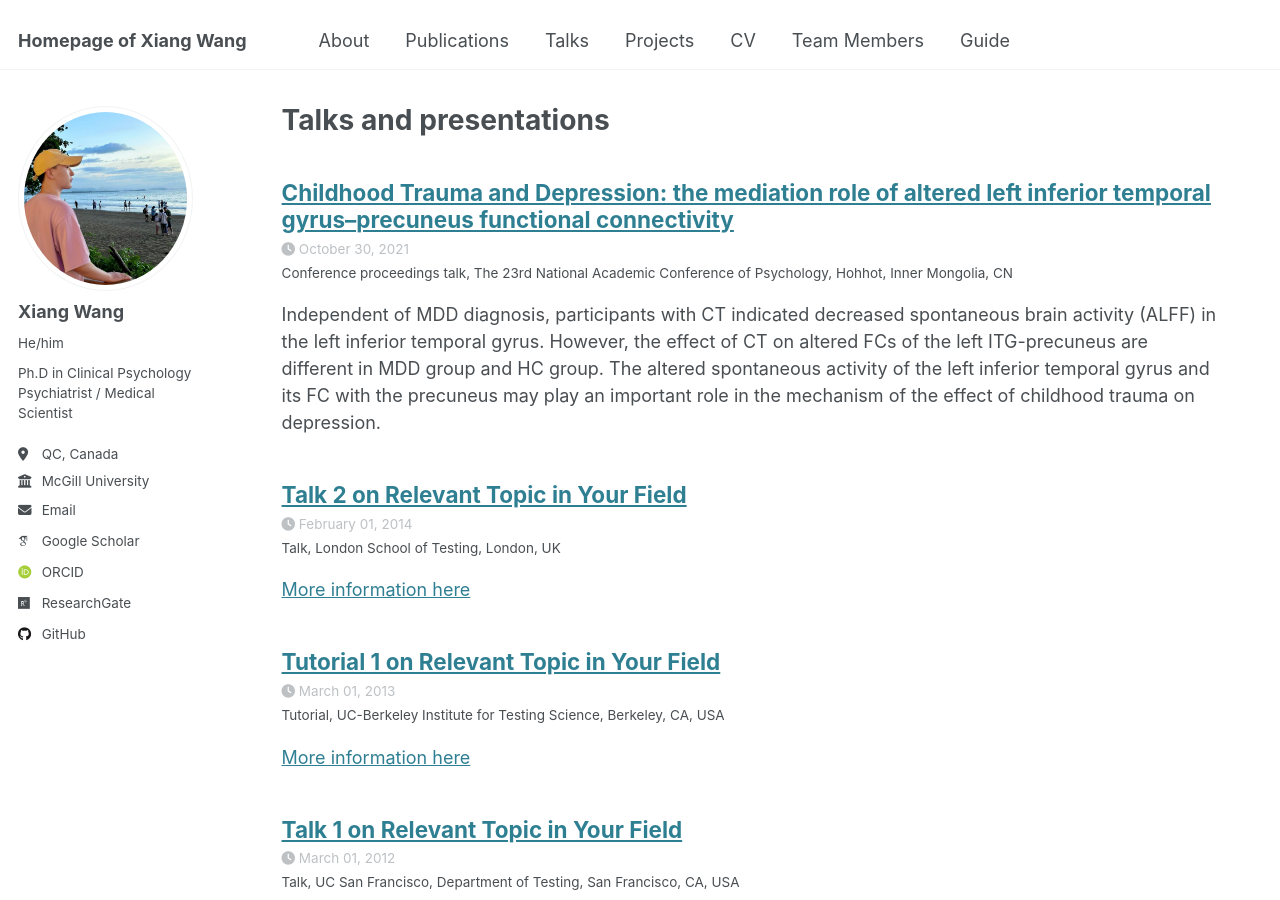
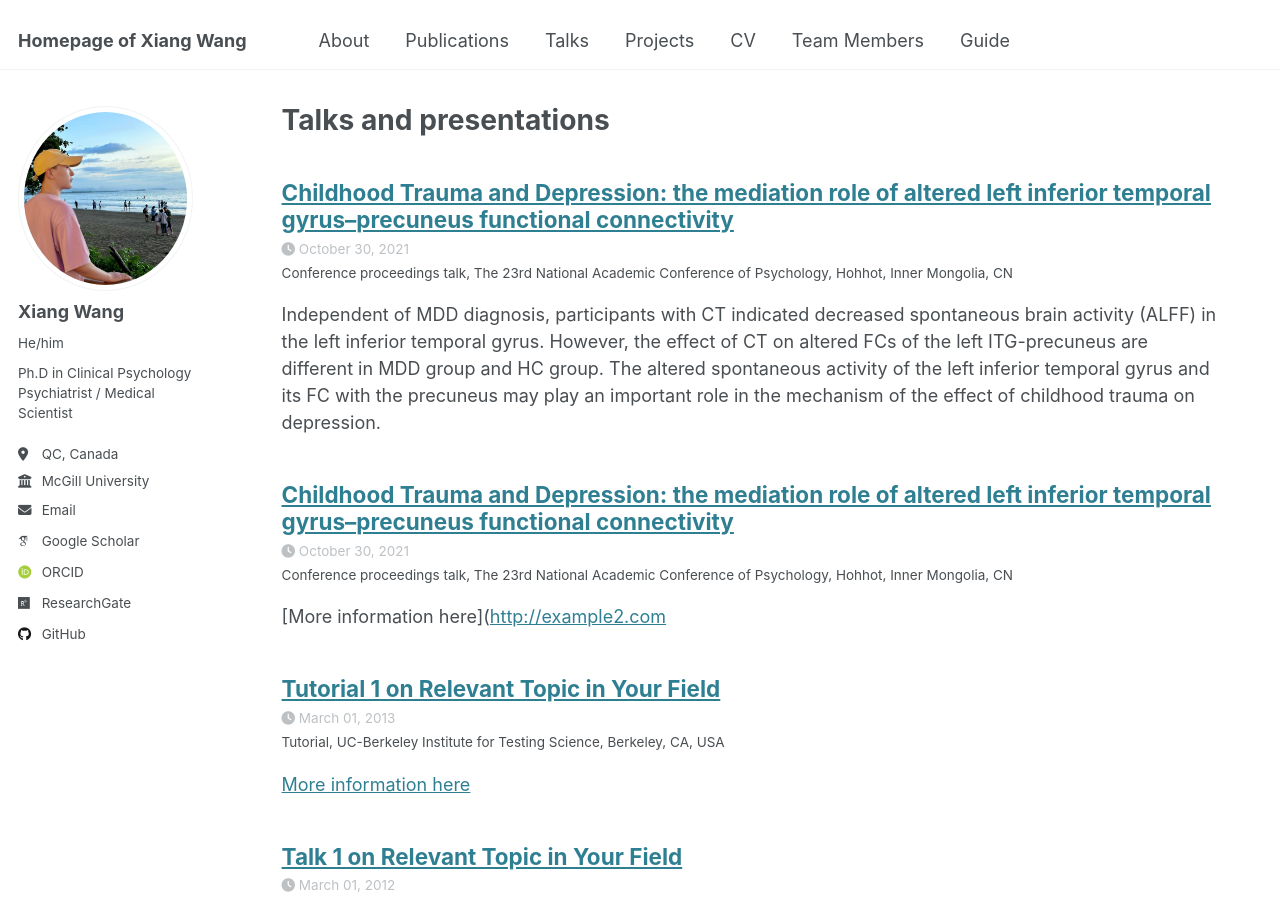
Before and after one commit to Xiang-Wangs/xiang-wangs.github.io, a Jekyll site: the page built from _pages/talks.html, in a window 1280 px wide and 900 px high. Built offline with Jekyll 4.4.1, drawn with Linux system fonts in a browser that asks for light colours; some web fonts are replaced.

Commit message:
Update 2014-02-01-talk-2.md

```diff
--- a/_talks/2014-02-01-talk-2.md
+++ b/_talks/2014-02-01-talk-2.md
@@ -1,13 +1,13 @@
 ---
-title: "Talk 2 on Relevant Topic in Your Field"
+title: "Childhood Trauma and Depression: the mediation role of altered left inferior temporal gyrus–precuneus functional connectivity"
 collection: talks
-type: "Talk"
-permalink: /talks/2014-02-01-talk-2
-venue: "London School of Testing"
-date: 2014-02-01
-location: "London, UK"
+type: "Conference proceedings talk"
+permalink: /talks/2021-10-30-talk-CPS
+venue: "The 23rd National Academic Conference of Psychology"
+date: 2021-10-30
+location: "Hohhot, Inner Mongolia, CN"
 ---
 
-[More information here](http://example2.com)
+[More information here]([http://example2.com](https://nacp2021.psysoc.org.cn/)
 
-This is a description of your talk, which is a markdown files that can be all markdown-ified like any other post. Yay markdown!
+Independent of MDD diagnosis, participants with CT indicated decreased spontaneous brain activity (ALFF) in the left inferior temporal gyrus. However, the effect of CT on altered FCs of the left ITG-precuneus are different in MDD group and HC group. The altered spontaneous activity of the left inferior temporal gyrus and its FC with the precuneus may play an important role in the mechanism of the effect of childhood trauma on depression.
```
